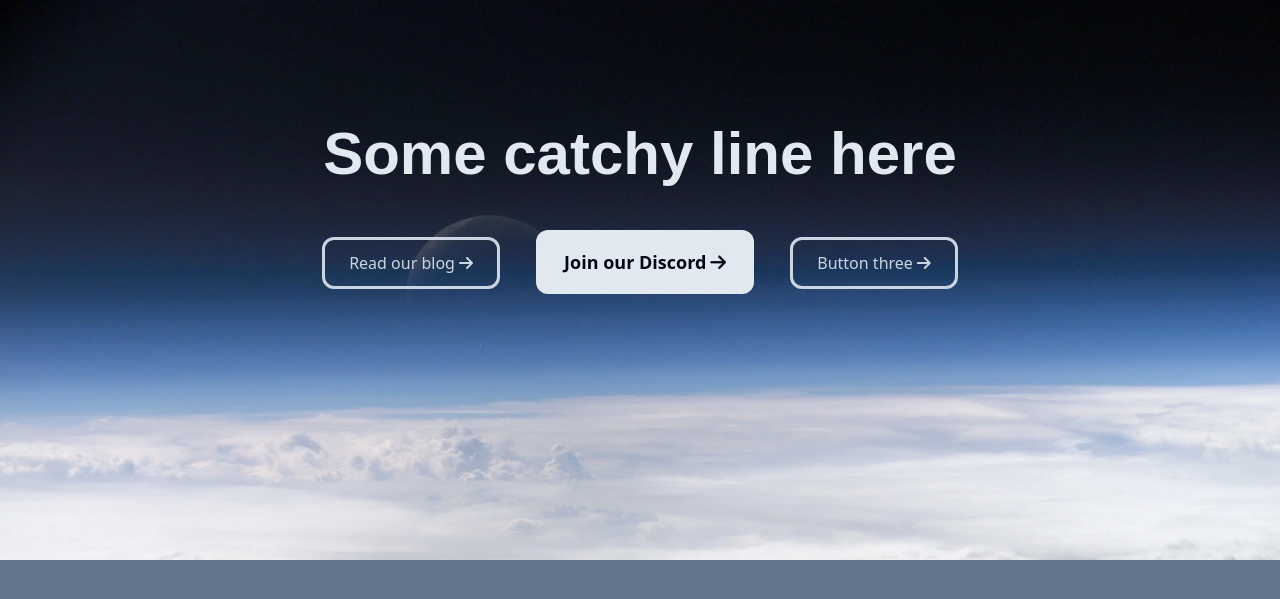
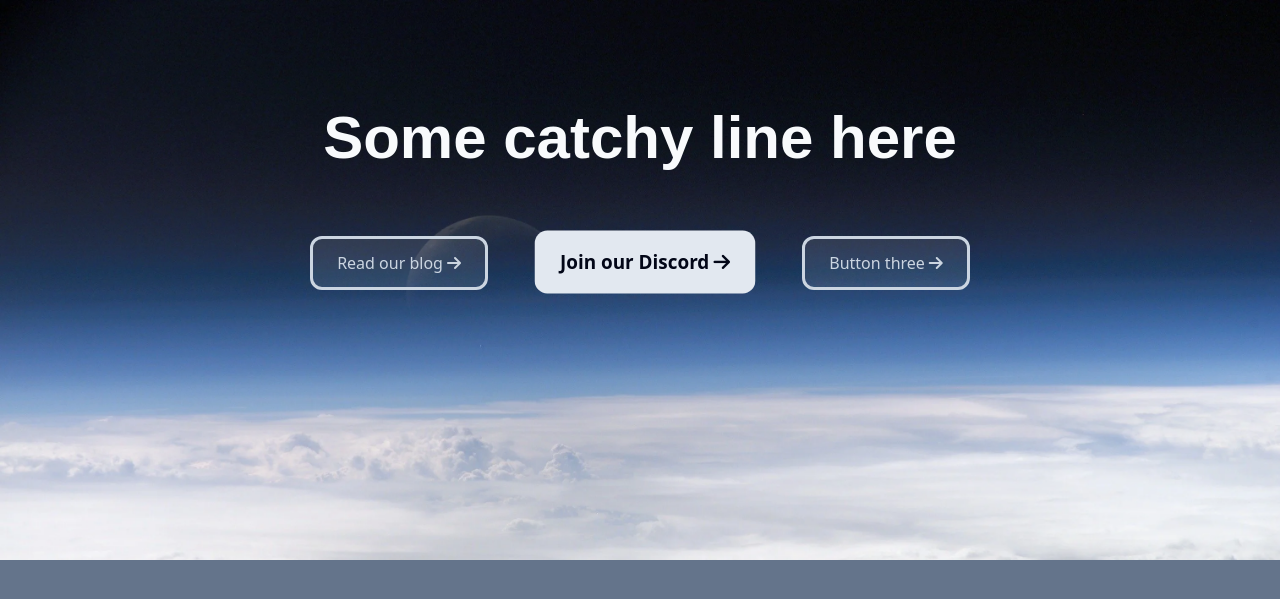
Before and after one commit to Leo-MathGuy/OC-Web, a Flask app: page / in a window 1280 px wide. Shown: the part 64-663 px from the top of the page. Run offline with Flask 3, Linux system fonts and the light colour scheme; style sheets or scripts are compiled from the project's sources; some libraries are stand-ins or nearby versions.

Commit message:
animatoin

```diff
--- a/webapp/css/tw.css
+++ b/webapp/css/tw.css
@@ -3,11 +3,12 @@
 @tailwind utilities;
 
 header #cta-buttons a {
-    @apply w-fit mx-auto px-5 md:px-6 md:py-3 py-2 border-[0.2rem] rounded-xl border-slate-300 text-slate-300 font-medium md:text-base text-sm md:inline block my-4 md:my-0;
+    @apply w-fit mx-auto px-5 md:px-6 md:py-3 py-2 border-[0.2rem] rounded-xl border-slate-300 text-slate-300 font-medium md:text-base text-sm md:inline-block block my-4 md:my-0;
+    background: #ffffff15;
 }
 
 header #cta-buttons a:nth-of-type(2) {
-    @apply px-6 py-3 text-base font-semibold border-0 border-none md:mx-8 md:text-lg md:py-5 md:px-7 rounded-xl text-slate-950 bg-slate-200;
+    @apply px-6 py-3 text-base font-semibold border-0 border-none md:mx-2 md:text-lg md:py-4 md:px-6 rounded-xl text-slate-950 bg-slate-200;
 }
 
 header #cta-buttons a i {
--- a/webapp/static/css/tw.css
+++ b/webapp/static/css/tw.css
@@ -582,10 +582,6 @@
   height: 70vh;
 }
 
-.h-52 {
-  height: 13rem;
-}
-
 .w-12 {
   width: 3rem;
 }
@@ -620,10 +616,6 @@
 
 .justify-items-center {
   justify-items: center;
-}
-
-.gap-16 {
-  gap: 4rem;
 }
 
 .gap-4 {
@@ -667,24 +659,14 @@
   text-align: center;
 }
 
-.text-4xl {
-  font-size: 2.25rem;
-  line-height: 2.5rem;
+.text-3xl {
+  font-size: 1.875rem;
+  line-height: 2.25rem;
 }
 
 .text-xl {
   font-size: 1.25rem;
   line-height: 1.75rem;
-}
-
-.text-2xl {
-  font-size: 1.5rem;
-  line-height: 2rem;
-}
-
-.text-3xl {
-  font-size: 1.875rem;
-  line-height: 2.25rem;
 }
 
 .font-semibold {
@@ -696,9 +678,9 @@
   color: rgb(229 231 235 / var(--tw-text-opacity));
 }
 
-.text-slate-200 {
+.text-slate-50 {
   --tw-text-opacity: 1;
-  color: rgb(226 232 240 / var(--tw-text-opacity));
+  color: rgb(248 250 252 / var(--tw-text-opacity));
 }
 
 .shadow-md {
@@ -740,7 +722,7 @@
   header #cta-buttons a {
     margin-top: 0px;
     margin-bottom: 0px;
-    display: inline;
+    display: inline-block;
     padding-left: 1.5rem;
     padding-right: 1.5rem;
     padding-top: 0.75rem;
@@ -748,6 +730,10 @@
     font-size: 1rem;
     line-height: 1.5rem;
   }
+}
+
+header #cta-buttons a {
+  background: #ffffff15;
 }
 
 header #cta-buttons a:nth-of-type(2) {
@@ -769,12 +755,12 @@
 
 @media (min-width: 768px) {
   header #cta-buttons a:nth-of-type(2) {
-    margin-left: 2rem;
-    margin-right: 2rem;
-    padding-top: 1.25rem;
-    padding-bottom: 1.25rem;
-    padding-left: 1.75rem;
-    padding-right: 1.75rem;
+    margin-left: 0.5rem;
+    margin-right: 0.5rem;
+    padding-top: 1rem;
+    padding-bottom: 1rem;
+    padding-left: 1.5rem;
+    padding-right: 1.5rem;
     font-size: 1.125rem;
     line-height: 1.75rem;
   }
@@ -785,10 +771,6 @@
 }
 
 @media (min-width: 640px) {
-  .sm\:gap-16 {
-    gap: 4rem;
-  }
-
   .sm\:text-4xl {
     font-size: 2.25rem;
     line-height: 2.5rem;
--- /dev/null
+++ b/webapp/static/js/index.js
@@ -0,0 +1,19 @@
+titleTl = gsap.timeline();
+
+titleTl.from(
+    "h1",
+    { opacity: 0, y: 30, duration: 0.8, ease: "power1.inOut", scale: 0.9 },
+    "<"
+);
+
+titleTl.to("#cta-1", { duration: 1, x: -40, ease: "power2.inOut" }, "<");
+titleTl.to(
+    "#cta-2",
+    {
+        duration: 1,
+        scale: 1.05,
+        ease: "power2.inOut",
+    },
+    "<"
+);
+titleTl.to("#cta-3", { duration: 1, x: 40, ease: "power2.inOut" }, "<");
--- a/webapp/templates/pages/index.html
+++ b/webapp/templates/pages/index.html
@@ -8,12 +8,19 @@
 
 {% block content %}
 <header class="w-[100vw] h-[70vh] flex flex-col justify-center items-center md:gap-16 gap-8">
-    <h1 class="text-3xl font-semibold text-center sm:text-4xl md:text-6xl text-slate-200">Some catchy line here</h1>
+    <h1 class="text-3xl font-semibold text-center sm:text-4xl md:text-6xl text-slate-50">Some catchy line here</h1>
     <div id="cta-buttons">
-        <a href="#">Read our blog<i class="fa-solid fa-arrow-right"></i></a>
-        <a href="https://discord.gg/BrHPTPFpKS">Join our Discord<i class="fa-solid fa-arrow-right"></i></a>
-        <a href="#">Button three<i class="fa-solid fa-arrow-right"></i></a>
+        <a href="#" id="cta-1">Read our blog<i class="fa-solid fa-arrow-right"></i></a>
+        <a href="https://discord.gg/BrHPTPFpKS" id="cta-2">Join our Discord<i class="fa-solid fa-arrow-right"></i></a>
+        <a href="#" id="cta-3">Button three<i class="fa-solid fa-arrow-right"></i></a>
     </div>
     <div class="h-64 md:h-48 lg:h-24"></div>
 </header>
 {% endblock content %}
+
+{% block scripts %}
+
+{{ super() }}
+<script src="/static/js/index.js"></script>
+
+{% endblock scripts %}
```
Also changed, not shown: 1 other file.
